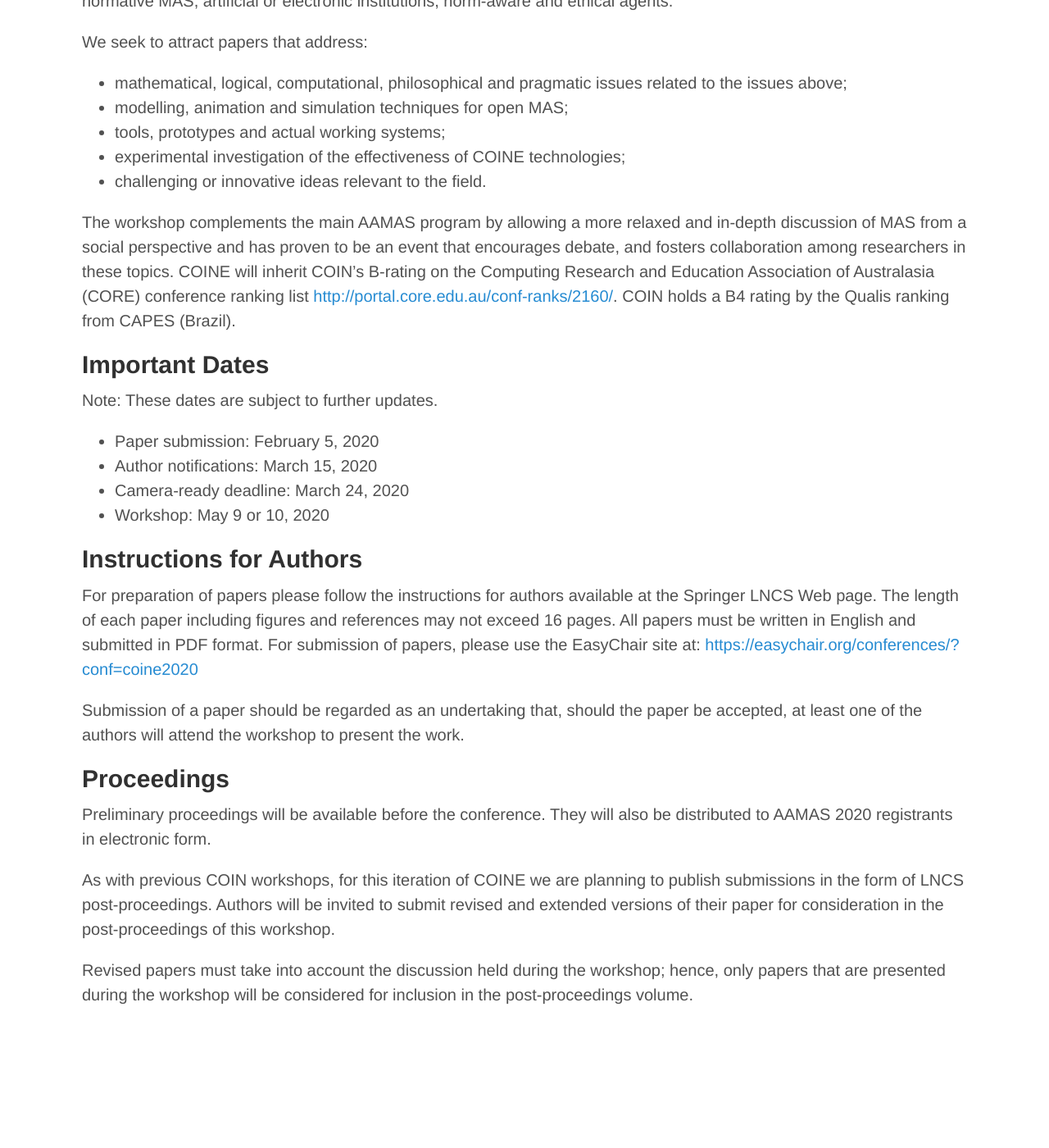
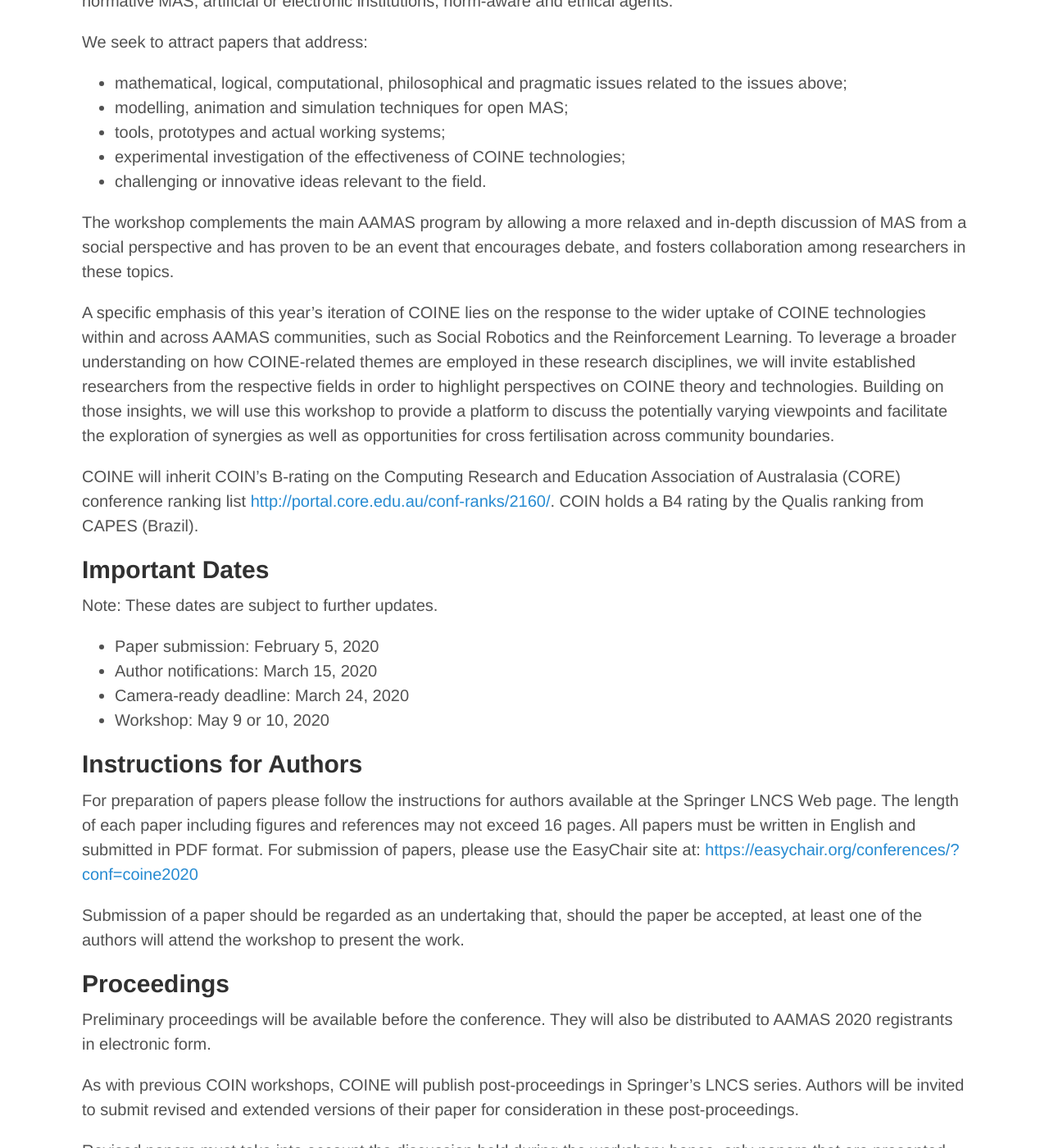
Before and after one commit to coin-workshop/coine-2020-new-zealand, a Jekyll site: the page built from call_for_papers.md, in a window 1280 px wide and 1400 px high, scrolled down 755 px. Shown: the whole window at 82% size. Built offline with Jekyll 4.4.1, drawn with Linux system fonts in a browser that asks for light colours; before the commit the page ends 2003 px from its top, so only the background shows below that.

Commit message:
Add special theme introduction. Clarify post-proceedings.

```diff
--- a/call_for_papers.md
+++ b/call_for_papers.md
@@ -20,6 +20,9 @@ the issues above;
 - challenging or innovative ideas relevant to the field.
 
 The workshop complements the main AAMAS program by allowing a more relaxed and in-depth discussion of MAS from a social perspective and has proven to be an event that encourages debate, and fosters collaboration among researchers in these topics.
+
+A specific emphasis of this year's iteration of COINE lies on the response to the wider uptake of COINE technologies within and across AAMAS communities, such as Social Robotics and the Reinforcement Learning. To leverage a broader understanding on how COINE-related themes are employed in these research disciplines, we will invite established researchers from the respective fields in order to highlight perspectives on COINE theory and technologies. Building on those insights, we will use this workshop to provide a platform to discuss the potentially varying viewpoints and facilitate the exploration of synergies as well as opportunities for cross fertilisation across community boundaries.
+
 COINE will inherit COIN's B-rating on the Computing Research and Education Association of Australasia (CORE) conference ranking list [http://portal.core.edu.au/conf-ranks/2160/](http://portal.core.edu.au/conf-ranks/2160/). COIN holds a B4 rating by the Qualis ranking from CAPES (Brazil).
 
 
@@ -49,6 +52,6 @@ Submission of a paper should be regarded as an undertaking that, should the pape
 
 Preliminary proceedings will be available before the conference. They will also be distributed to AAMAS 2020 registrants in electronic form.
 
-As with previous COIN workshops, for this iteration of COINE we are planning to publish submissions in the form of LNCS post-proceedings. Authors will be invited to submit revised and extended versions of their paper for consideration in the post-proceedings of this workshop.
+As with previous COIN workshops, COINE will publish post-proceedings in Springer's LNCS series. Authors will be invited to submit revised and extended versions of their paper for consideration in these post-proceedings.
 
 Revised papers must take into account the discussion held during the workshop; hence, only papers that are presented during the workshop will be considered for inclusion in the post-proceedings volume.
```
Also changed, not shown: paper_submission.md (+1 -1 lines).
